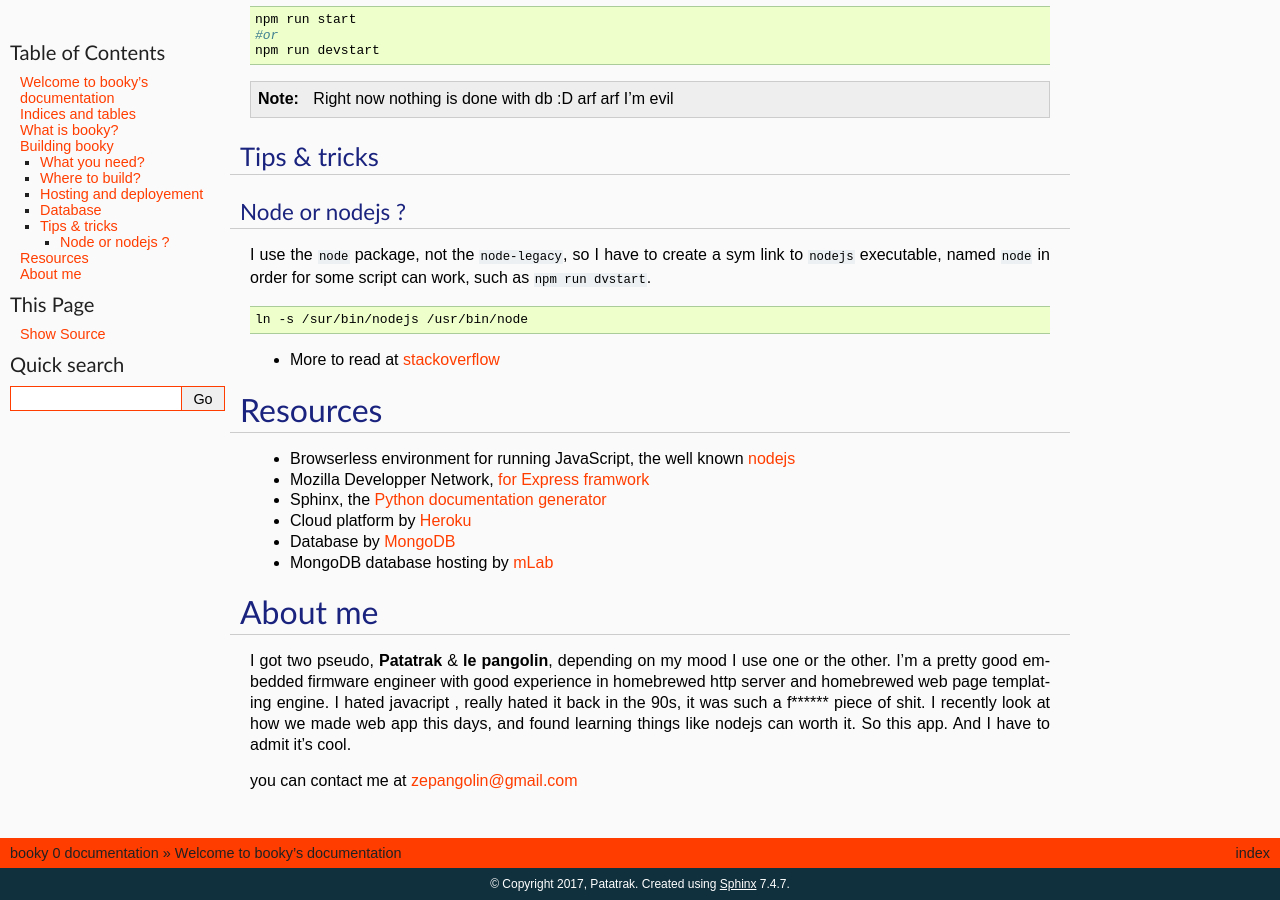
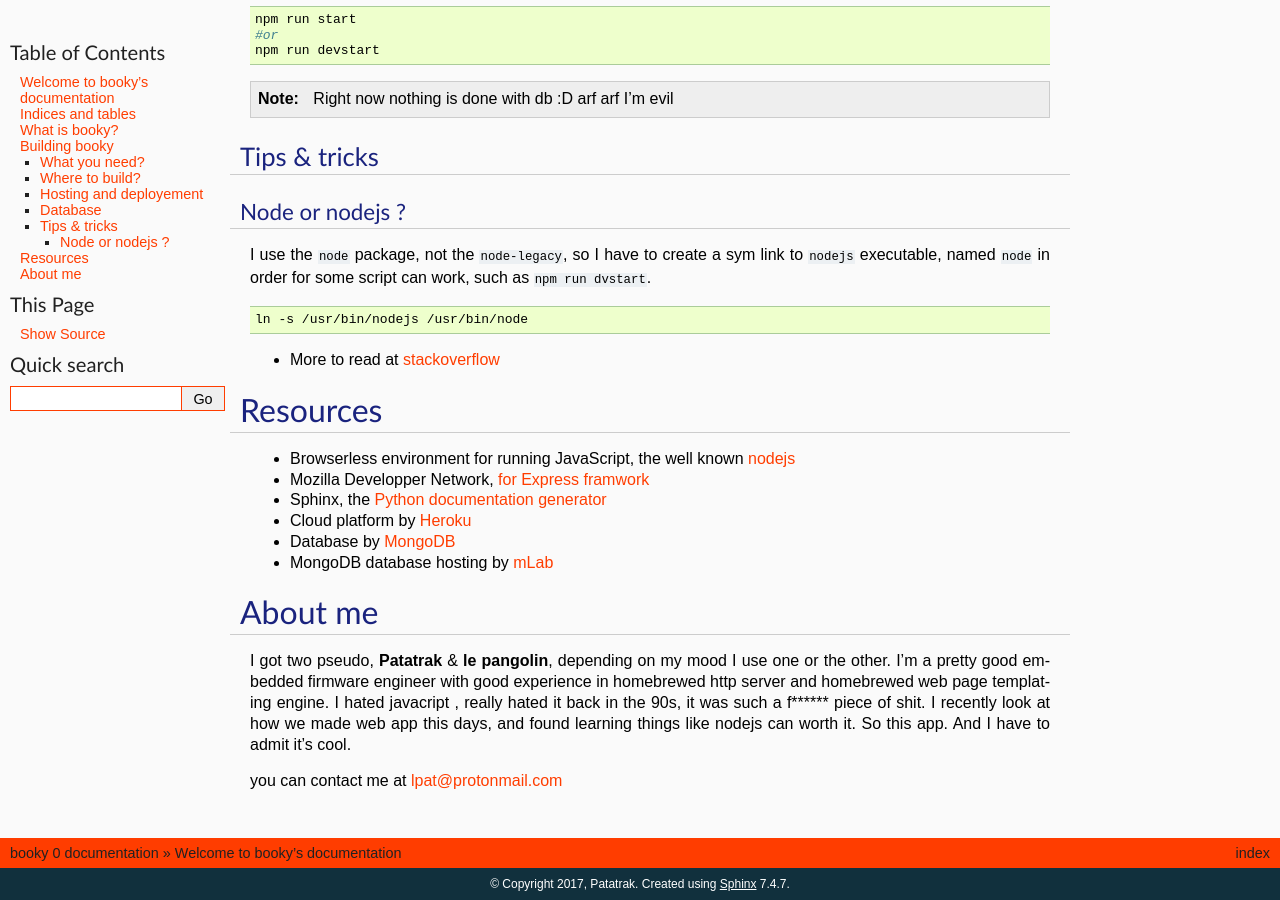
Before and after one commit to patatrak/booky, a Sphinx documentation site: the page built from doc/source/index.rst, in a window 1280 px wide and 900 px high, scrolled down 1035 px. Built offline with Sphinx 7.4.7, drawn with Linux system fonts in a browser that asks for light colours.

Commit message:
doc : fix typo, update email

```diff
--- a/doc/source/index.rst
+++ b/doc/source/index.rst
@@ -78,7 +78,7 @@ as ``npm run dvstart``.
 
 .. code-block:: bash
 
-	ln -s /sur/bin/nodejs /usr/bin/node
+	ln -s /usr/bin/nodejs /usr/bin/node
 
 * More to read at `stackoverflow <https://stackoverflow.com/questions/21168141/cannot-install-packages-using-node-package-manager-in-ubuntu>`_
 
@@ -100,4 +100,4 @@ I'm a pretty good embedded firmware engineer with good experience in homebrewed
 , really hated it back in the 90s, it was such a f****** piece of shit. I recently look at how we made web app this days, and found learning things like nodejs can worth it. So this app.
 And I have to admit it's cool.
 
-you can contact me at zepangolin@gmail.com
+you can contact me at lpat@protonmail.com
```
